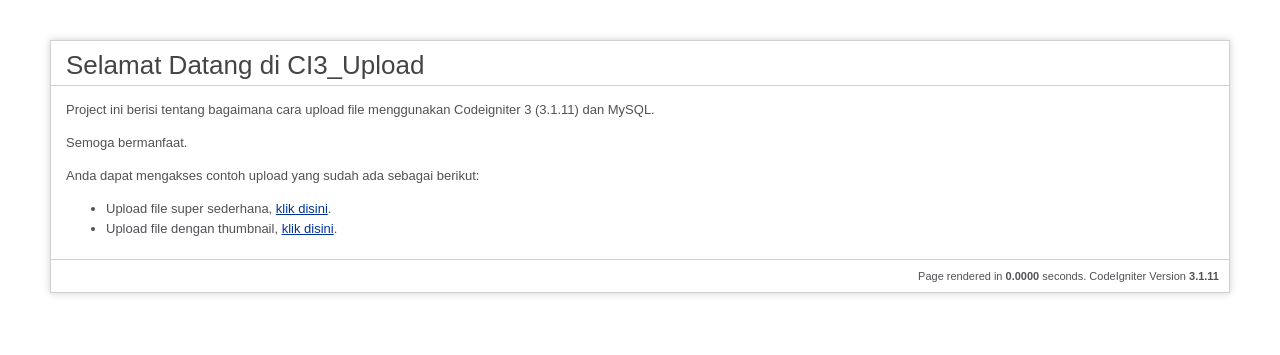
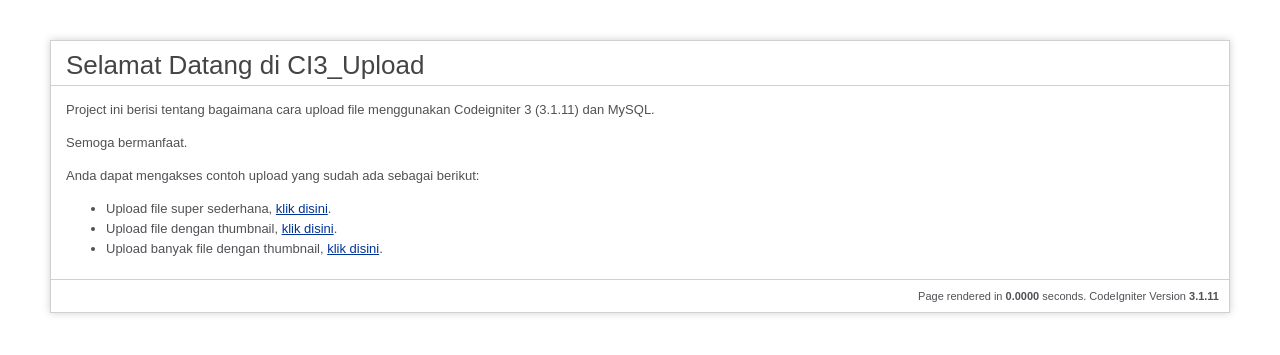
Before and after one commit to amperakoding/ci3_upload, a CodeIgniter app: page /ci3_upload/ in a window 1280 px wide. Shown: the top 355 px of the page. Run offline with CodeIgniter, Linux system fonts and the light colour scheme.

Commit message:
update keterangan daftar fitur upload

```diff
--- a/application/views/welcome_message.php
+++ b/application/views/welcome_message.php
@@ -78,6 +78,7 @@ defined('BASEPATH') OR exit('No direct script access allowed');
 			<ul>
 				<li>Upload file super sederhana, <a href="<?php echo base_url('buku') ?>">klik disini</a>.</li>
 				<li>Upload file dengan thumbnail, <a href="<?php echo base_url('berita') ?>">klik disini</a>.</li>
+				<li>Upload banyak file dengan thumbnail, <a href="<?php echo base_url('produk') ?>">klik disini</a>.</li>
 			</ul>
 		</p>
 	</div>
```
